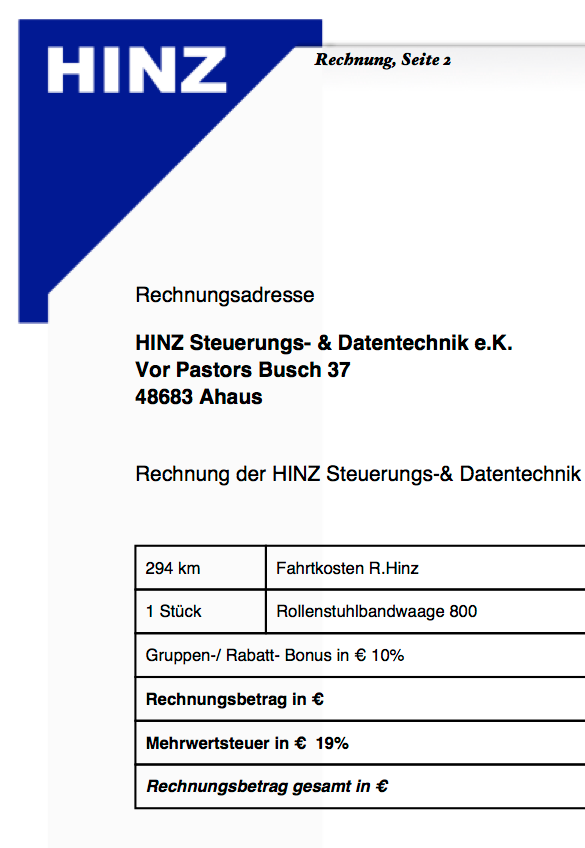
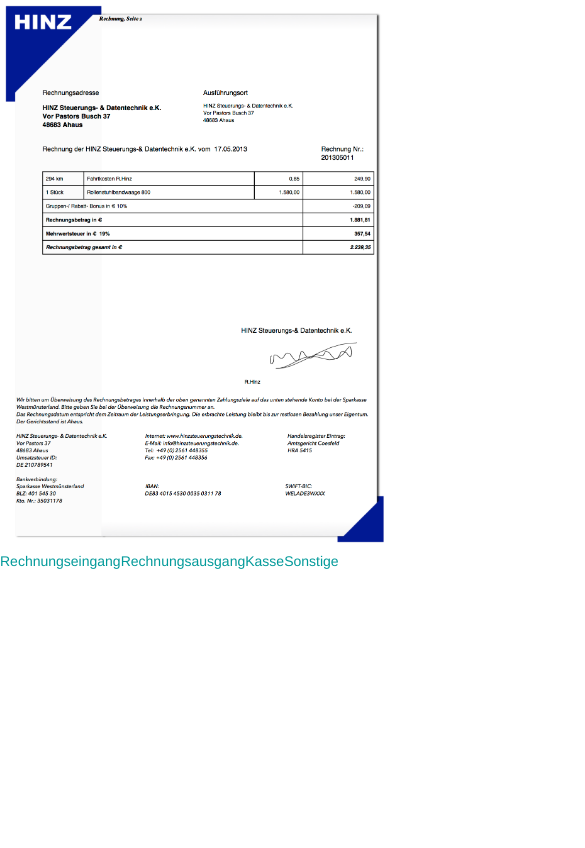
Before and after one commit to 12Balu34/BelegTinder, an Angular app: page /dashboard in a window 390 px wide. Shown: the top 848 px of the page, 585 px wide, since content can reach past the window. Built offline with nearby package versions, Linux system fonts and the light colour scheme.

Commit message:
added img.responsive class

```diff
--- a/src/app/dashboard/dashboard.component.html
+++ b/src/app/dashboard/dashboard.component.html
@@ -1,4 +1,4 @@
-<img class="invoice" src="assets/images/invoice1.png">
+<img class="img-responsive" src="assets/images/invoice1.png">
 
 <a [routerLink]="['/categorize', 'incoming_invoice']">Rechnungseingang</a>
 <a [routerLink]="['/categorize', 'outgoing_invoice']">Rechnungsausgang</a>
```
